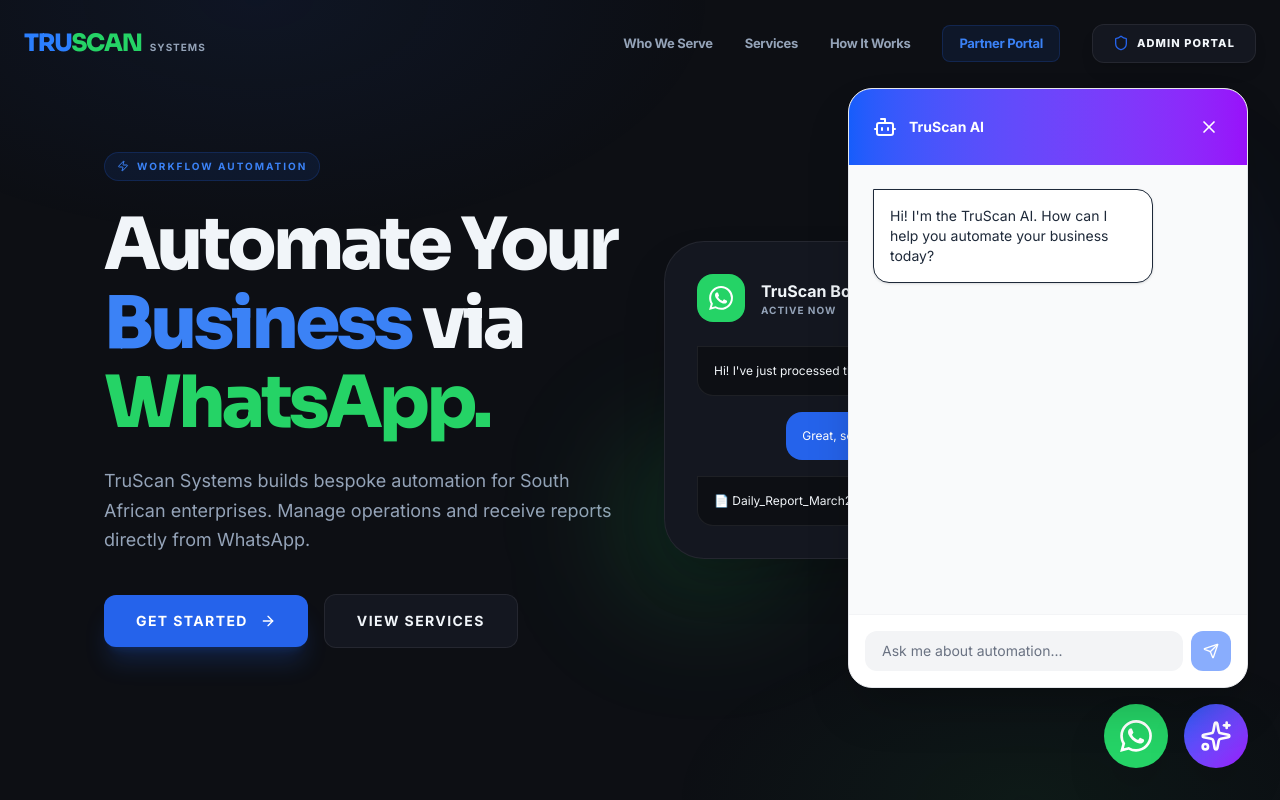
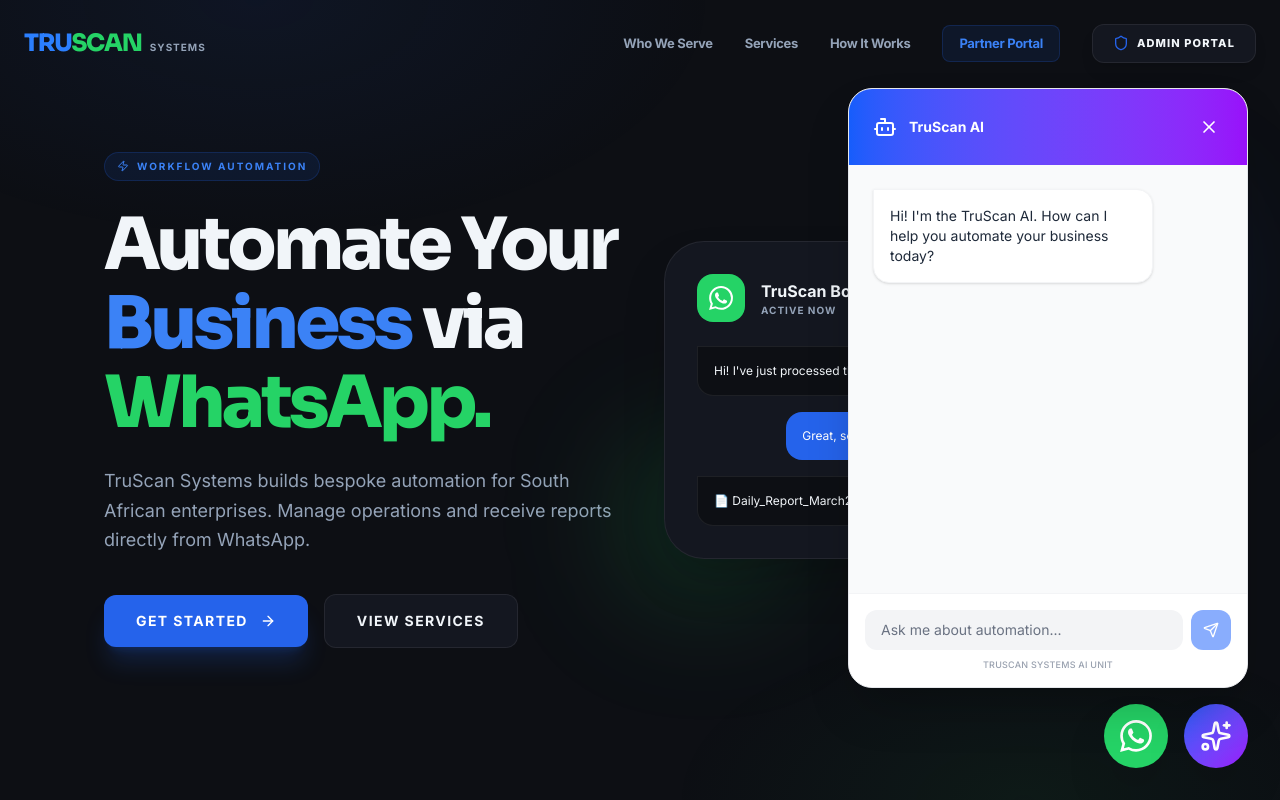
Before and after one commit to EmmanuelMiddleton/TruScan-core, a React (Vite) app: page / in a window 1280 px wide. Both pictures are taken after a click on the button 1216 px from the left and 736 px from the top of the page. Shown: the top 800 px of the page. Built offline with nearby package versions, Linux system fonts and the light colour scheme; no server answers; the database is empty.

Commit message:
Update AIChat.tsx

```diff
--- a/src/components/AIChat.tsx
+++ b/src/components/AIChat.tsx
@@ -48,18 +48,12 @@
     setIsLoading(true);
 
     try {
-      // Vite requires 'import.meta.env' to read Vercel environment variables
-      const apiKey = import.meta.env.VITE_GEMINI_API_KEY;
+      // HARD-CODED KEY: Bypassing environment variable issues
+      const apiKey = "AIzaSyAYomPCtn47LPEchu068E2j4YQk983sN2o";
 
-      if (!apiKey) {
-        throw new Error("API Key is missing from the environment.");
-      }
-
-      // Initialize GoogleGenAI with the key directly (standard for @google/genai)
       const genAI = new GoogleGenAI(apiKey);
       const model = genAI.getGenerativeModel({ model: "gemini-1.5-flash" });
 
-      // Build the prompt with instructions included
       const prompt = `${SYSTEM_INSTRUCTION}\n\nUser: ${userMessage}`;
       const result = await model.generateContent(prompt);
       const response = await result.response;
@@ -68,8 +62,7 @@
       setMessages(prev => [...prev, { role: 'bot', content: botResponse }]);
     } catch (error: any) {
       console.error('AI Chat Error:', error);
-      // Displaying a helpful error for debugging
-      setMessages(prev => [...prev, { role: 'bot', content: `Sorry, I'm having trouble: ${error.message}` }]);
+      setMessages(prev => [...prev, { role: 'bot', content: "Sorry, I'm having trouble connecting right now. Please try again later." }]);
     } finally {
       setIsLoading(false);
     }
@@ -108,7 +101,7 @@
             className="fixed bottom-28 right-8 z-[101] w-[90vw] md:w-[400px] h-[600px] bg-white border border-gray-200 rounded-3xl shadow-2xl flex flex-col overflow-hidden"
           >
             {/* Header */}
-            <div className="p-6 bg-gradient-to-r from-blue-600 to-purple-600 text-white flex justify-between items-center">
+            <div className="p-6 bg-gradient-to-r from-blue-600 to-purple-600 text-white flex justify-between items-center shadow-lg">
               <div className="flex items-center gap-3">
                 <Bot className="w-6 h-6" />
                 <span className="font-bold text-sm">TruScan AI</span>
@@ -125,13 +118,19 @@
                   <div className={`max-w-[80%] p-4 rounded-2xl text-sm ${
                     msg.role === 'user'
                       ? 'bg-blue-600 text-white rounded-tr-none'
-                      : 'bg-white border text-gray-800 rounded-tl-none shadow-sm'
+                      : 'bg-white border border-gray-100 text-gray-800 rounded-tl-none shadow-sm'
                   }`}>
                     {msg.content}
                   </div>
                 </div>
               ))}
-              {isLoading && <Loader2 className="w-5 h-5 animate-spin text-blue-600 mx-auto" />}
+              {isLoading && (
+                <div className="flex justify-start">
+                  <div className="bg-white border border-gray-100 p-3 rounded-2xl rounded-tl-none shadow-sm">
+                    <Loader2 className="w-5 h-5 animate-spin text-blue-600" />
+                  </div>
+                </div>
+              )}
               <div ref={messagesEndRef} />
             </div>
 
@@ -143,7 +142,7 @@
                   value={input}
                   onChange={(e) => setInput(e.target.value)}
                   placeholder="Ask me about automation..."
-                  className="flex-1 bg-gray-100 border border-transparent rounded-xl px-4 py-2 text-sm text-gray-900 placeholder:text-gray-500 focus:outline-none focus:ring-2 focus:ring-blue-500 transition-all"
+                  className="flex-1 bg-gray-100 border-none rounded-xl px-4 py-2 text-sm text-gray-900 placeholder:text-gray-500 focus:outline-none focus:ring-2 focus:ring-blue-500 transition-all"
                 />
                 <button
                   type="submit"
@@ -153,6 +152,9 @@
                   <Send className="w-4 h-4" />
                 </button>
               </form>
+              <p className="text-[9px] text-center text-gray-400 mt-2 font-medium tracking-wide">
+                TRUSCAN SYSTEMS AI UNIT
+              </p>
             </div>
           </motion.div>
         )}
```
